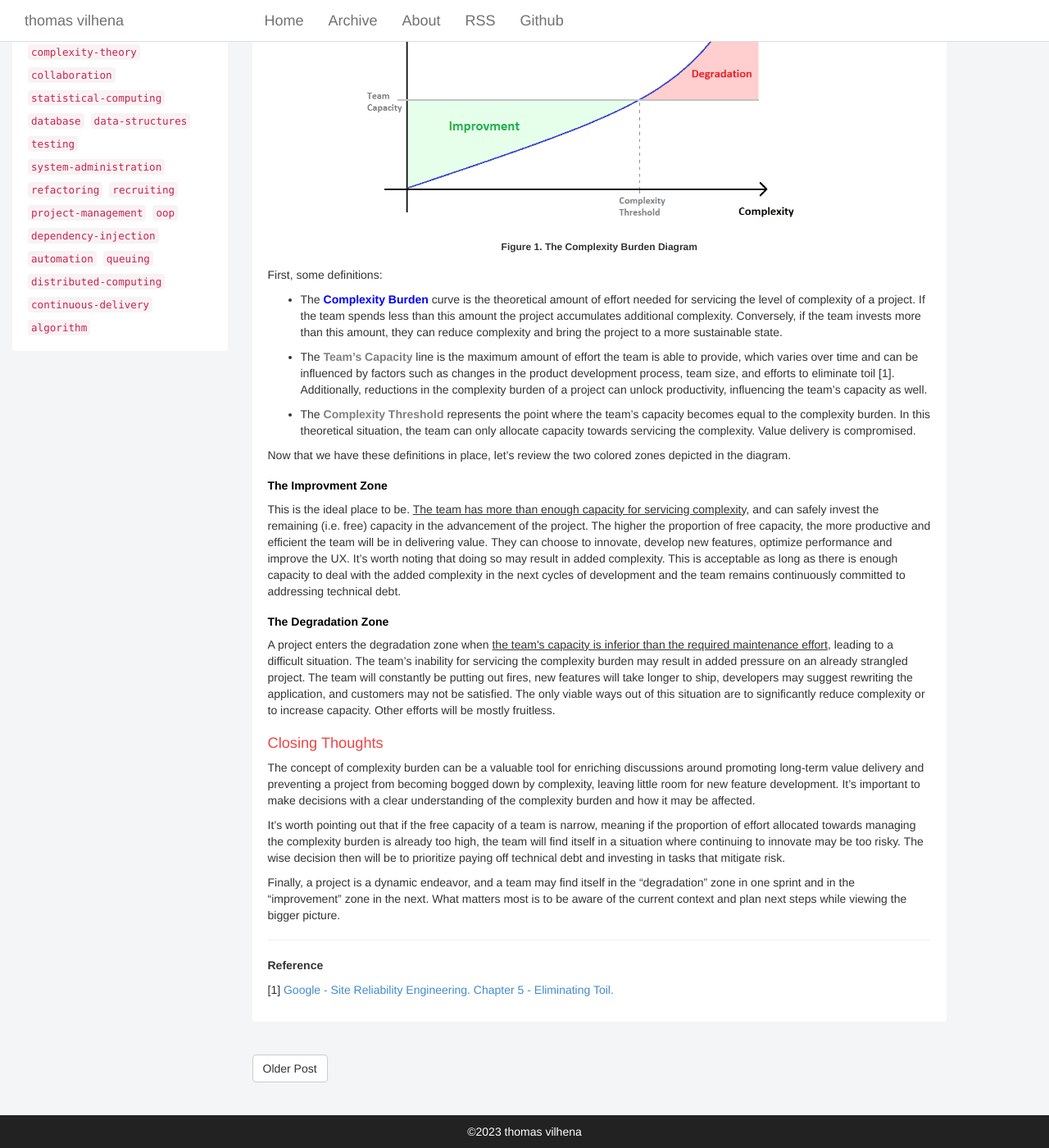
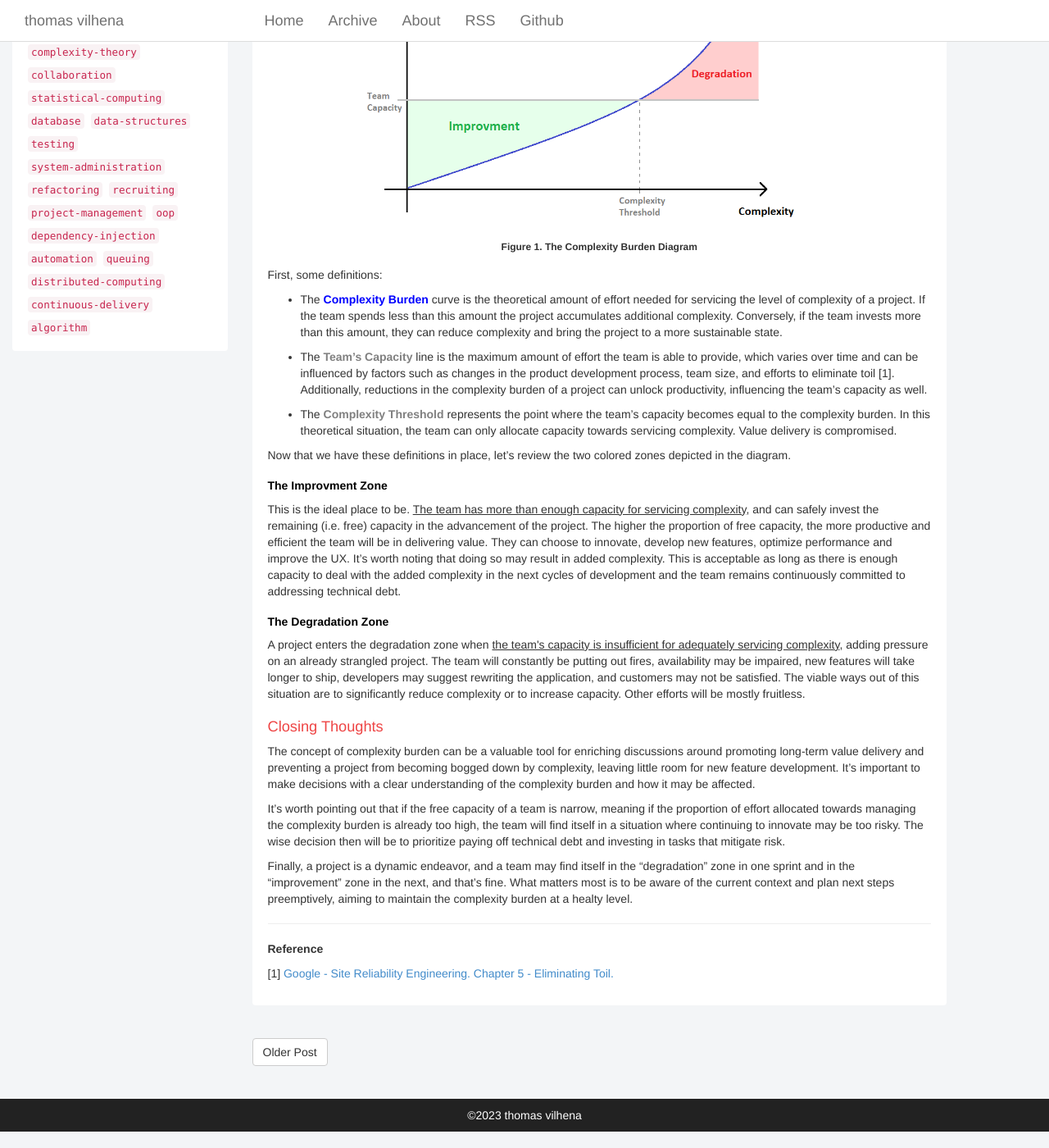
Before and after one commit to TCGV/blog, a Jekyll site: the page built from _posts/2023-04-10-the-burden-of-complexity.md, in a window 1280 px wide and 1400 px high, scrolled down 489 px. Shown: the whole window at 82% size. Built offline with Jekyll 4.4.1, drawn with Linux system fonts in a browser that asks for light colours.

Commit message:
Updating: 2023-04-10-the-burden-of-complexity.md

```diff
--- a/_posts/2023-04-10-the-burden-of-complexity.md
+++ b/_posts/2023-04-10-the-burden-of-complexity.md
@@ -24,7 +24,7 @@ First, some definitions:
 
 * The <b style="color:gray">Team's Capacity</b> line is the maximum amount of effort the team is able to provide, which varies over time and can be influenced by factors such as changes in the product development process, team size, and efforts to eliminate toil [1]. Additionally, reductions in the complexity burden of a project can unlock productivity, influencing the team's capacity as well.
 
-* The <b style="color:gray">Complexity Threshold</b> represents the point where the team's capacity becomes equal to the complexity burden. In this theoretical situation, the team can only allocate capacity towards servicing the complexity. Value delivery is compromised.
+* The <b style="color:gray">Complexity Threshold</b> represents the point where the team's capacity becomes equal to the complexity burden. In this theoretical situation, the team can only allocate capacity towards servicing complexity. Value delivery is compromised.
 
 Now that we have these definitions in place, let's review the two colored zones depicted in the diagram.
 
@@ -34,7 +34,7 @@ This is the ideal place to be. <u>The team has more than enough capacity for ser
 
 <h2>The Degradation Zone</h2>
 
-A project enters the degradation zone when <u>the team's capacity is inferior than the required maintenance effort</u>, leading to a difficult situation. The team's inability for servicing the complexity burden may result in added pressure on an already strangled project. The team will constantly be putting out fires, new features will take longer to ship, developers may suggest rewriting the application, and customers may not be satisfied. The only viable ways out of this situation are to significantly reduce complexity or to increase capacity. Other efforts will be mostly fruitless.
+A project enters the degradation zone when <u>the team's capacity is insufficient for adequately servicing complexity</u>, adding pressure on an already strangled project. The team will constantly be putting out fires, availability may be impaired, new features will take longer to ship, developers may suggest rewriting the application, and customers may not be satisfied. The viable ways out of this situation are to significantly reduce complexity or to increase capacity. Other efforts will be mostly fruitless.
 
 Closing Thoughts
 ============
@@ -43,7 +43,7 @@ The concept of complexity burden can be a valuable tool for enriching discussion
 
 It's worth pointing out that if the free capacity of a team is narrow, meaning if the proportion of effort allocated towards managing the complexity burden is already too high, the team will find itself in a situation where continuing to innovate may be too risky. The wise decision then will be to prioritize paying off technical debt and investing in tasks that mitigate risk.
 
-Finally, a project is a dynamic endeavor, and a team may find itself in the "degradation" zone in one sprint and in the "improvement" zone in the next. What matters most is to be aware of the current context and plan next steps while viewing the bigger picture.
+Finally, a project is a dynamic endeavor, and a team may find itself in the "degradation" zone in one sprint and in the "improvement" zone in the next, and that's fine. What matters most is to be aware of the current context and plan next steps preemptively, aiming to maintain the complexity burden at a healty level.
 
 ---
 
```
